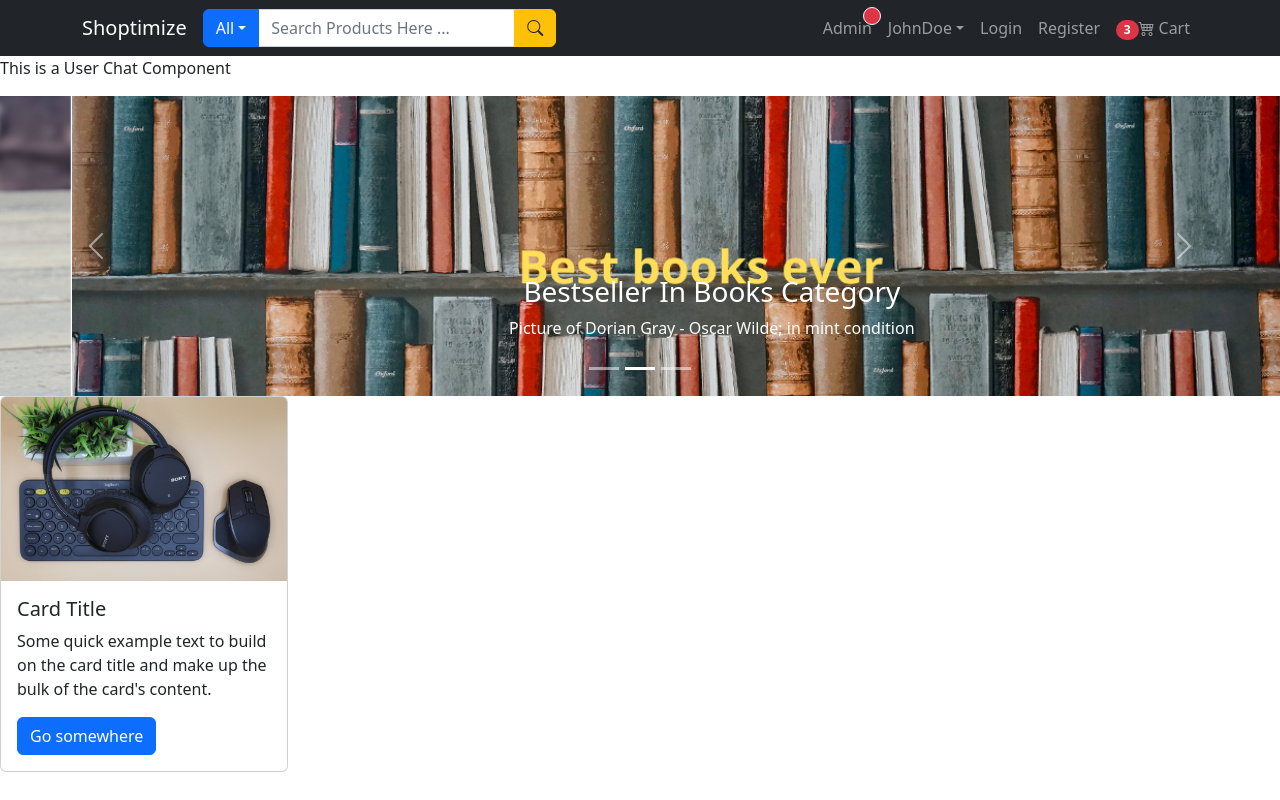
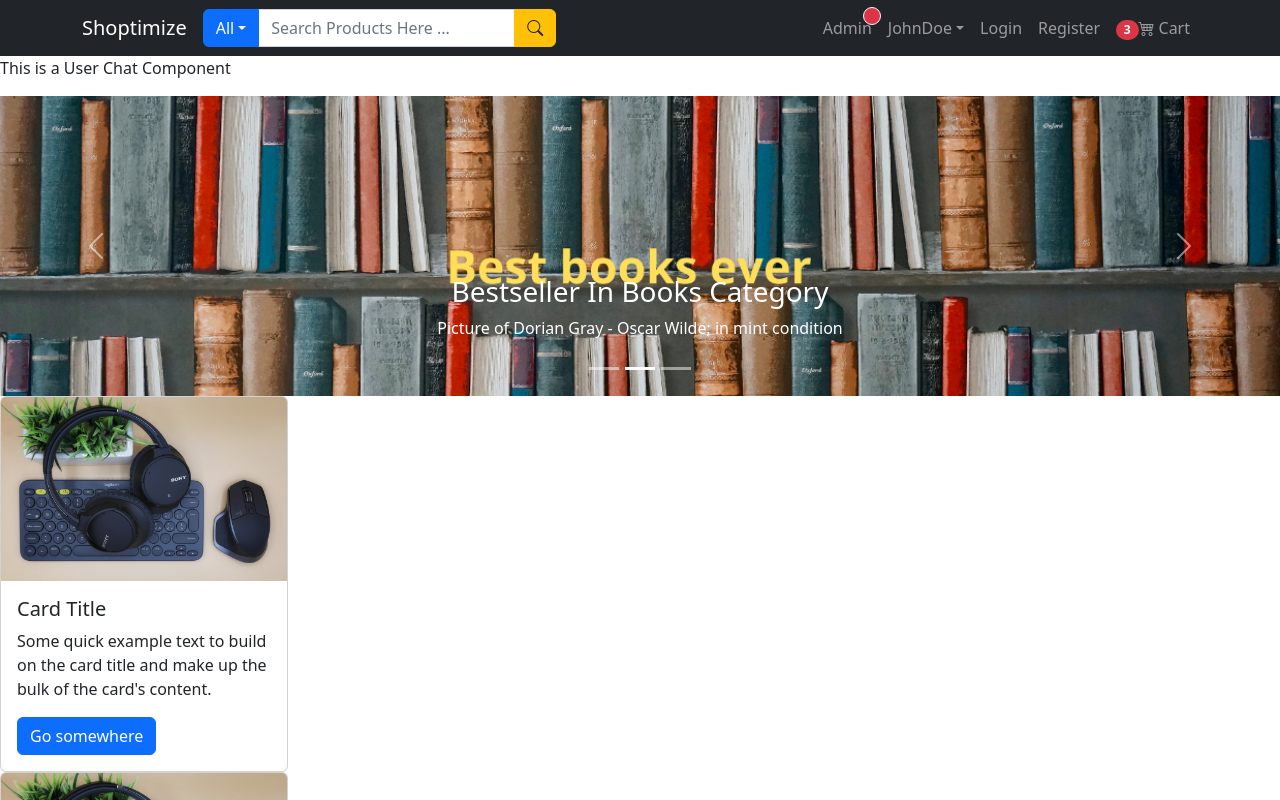
Before and after one commit to ShanchaiZ/MERN-ecommerce, a React (Create React App) app in the folder frontend/: page /home in a window 1280 px wide. Shown: the top 800 px of the page. Built offline with nearby package versions, Linux system fonts and the light colour scheme.

Commit message:
added an array of categories to simulate a database. Product categories are displayed on homepage by mapping of the array of product categories.

```diff
--- a/frontend/src/pages/HomePage.js
+++ b/frontend/src/pages/HomePage.js
@@ -2,10 +2,24 @@ import ProductCarouselComponent from "../components/ProductCarouselComponent";
 import CategoryCardComponent from "../components/CategoryCardComponent";
 
 const HomePage = () => {
+    // Simulating a database once we have a db connected in the future below:
+    const categories = [
+        "Tablets",
+        "Monitors",
+        "Games",
+        "Software",
+        "Books",
+        "Videos",
+        "Computers"
+    ];
+
     return (
         <>
             <ProductCarouselComponent />
-            <CategoryCardComponent />
+            {
+                categories.map(() =>
+                    <CategoryCardComponent />)
+            }
         </>
     );
 };
```
